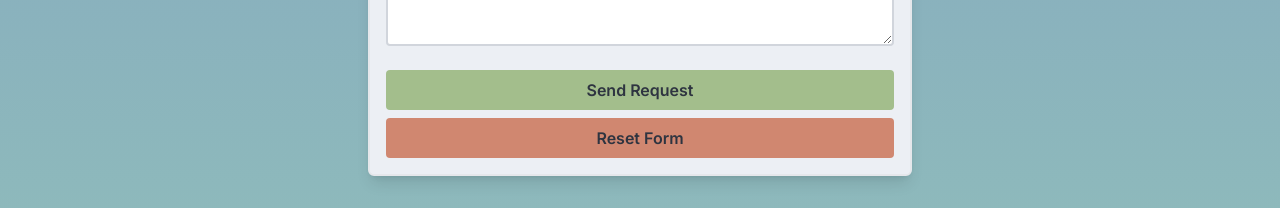
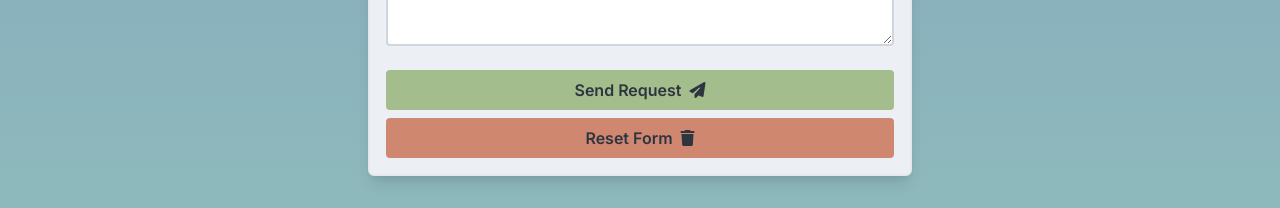
Before and after one commit to frreri/f25d-loan-form, a React (Vite) app: page / in a window 1280 px wide. Shown: the part 499-707 px from the top of the page. Built offline with nearby package versions, Linux system fonts and the light colour scheme.

Commit message:
added some icons

```diff
--- a/src/components/ButtonNew.jsx
+++ b/src/components/ButtonNew.jsx
@@ -4,7 +4,7 @@ function ButtonNew({ onClick }) {
       className="mt-4 w-full cursor-pointer rounded-sm bg-[#5e81ac] px-4 py-2 font-semibold hover:bg-[#81a1c1] md:col-span-2"
       onClick={onClick}
     >
-      New Request
+      New Request<i className="fa-solid fa-file ml-2"></i>
     </button>
   );
 }
--- a/src/components/ButtonReset.jsx
+++ b/src/components/ButtonReset.jsx
@@ -9,7 +9,7 @@ function ButtonReset({ handleReset }) {
         if (confirmReset) handleReset();
       }}
     >
-      Reset Form
+      Reset Form<i className="fa-solid fa-trash ml-2"></i>
     </button>
   );
 }
--- a/src/components/ButtonSend.jsx
+++ b/src/components/ButtonSend.jsx
@@ -4,7 +4,7 @@ function ButtonSend() {
       className="mt-4 w-full cursor-pointer rounded-sm bg-[#a3be8c] px-4 py-2 font-semibold hover:bg-[#839e6c] md:col-span-2"
       type="submit"
     >
-      Send Request
+      Send Request<i className="fa-solid fa-paper-plane ml-2"></i>
     </button>
   );
 }
```
